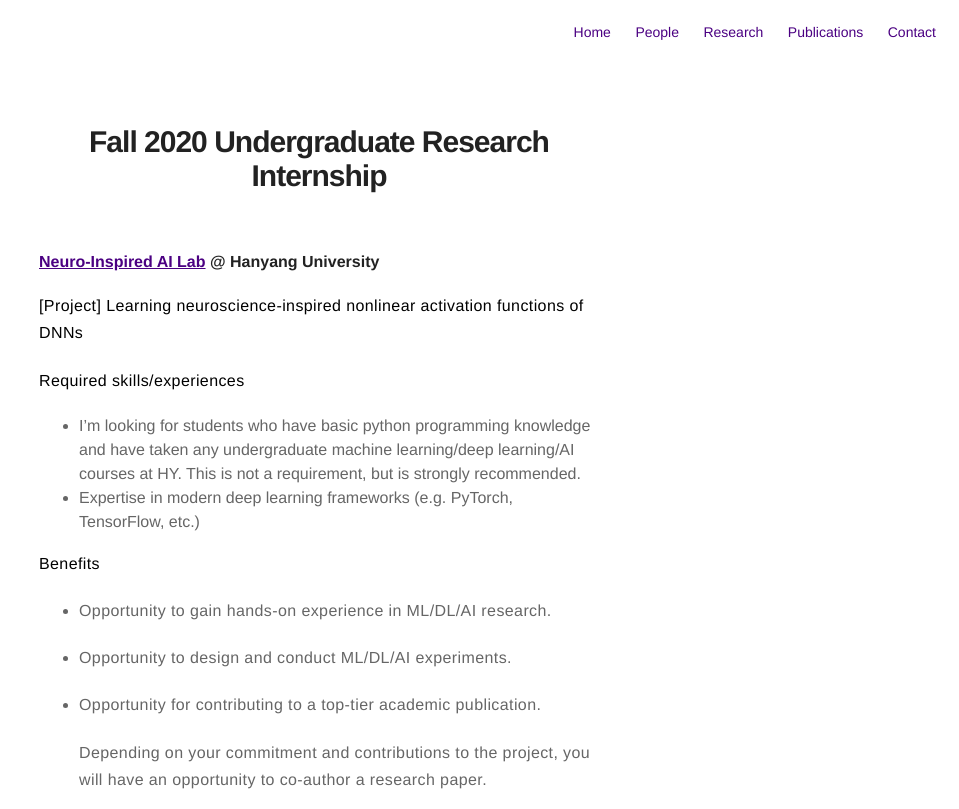
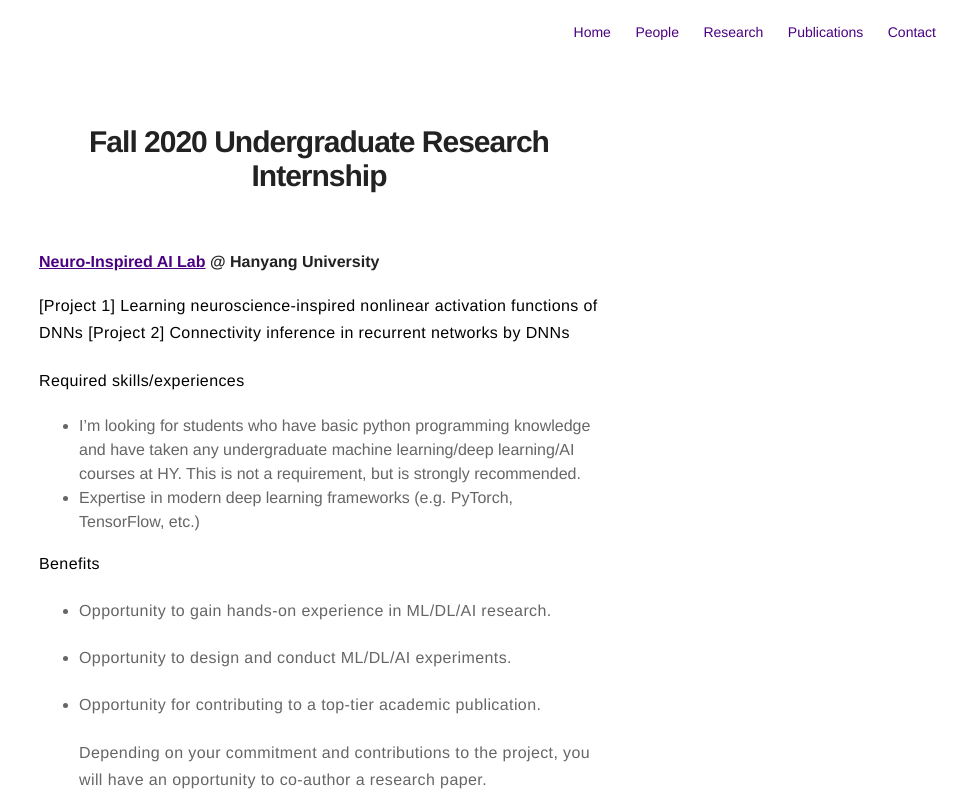
Before and after one commit to kijungyoon/kijungyoon.github.io, a Jekyll site: the page built from Fall 2020 Undergraduate Research Internship.md, in a window 1280 px wide, cut to the strip 0-809 px from the top of the page. Shown: the whole strip, without its empty margins (321-1280 px from the left). Built offline with Jekyll 4.4.1, drawn with Linux system fonts in a browser that asks for light colours; our own code applies the rules of GitHub Pages for plain Markdown files.

Commit message:
Update Fall 2020 Undergraduate Research Internship.md

```diff
--- a/Fall 2020 Undergraduate Research Internship.md
+++ b/Fall 2020 Undergraduate Research Internship.md
@@ -2,7 +2,8 @@
 
 #### [Neuro-Inspired AI Lab](http://yoonlab.hanyang.ac.kr) @ Hanyang University
 
-**[Project] Learning neuroscience-inspired nonlinear activation functions of DNNs**
+**[Project 1] Learning neuroscience-inspired nonlinear activation functions of DNNs**
+**[Project 2] Connectivity inference in recurrent networks by DNNs**
 
 **Required skills/experiences**
 
```
